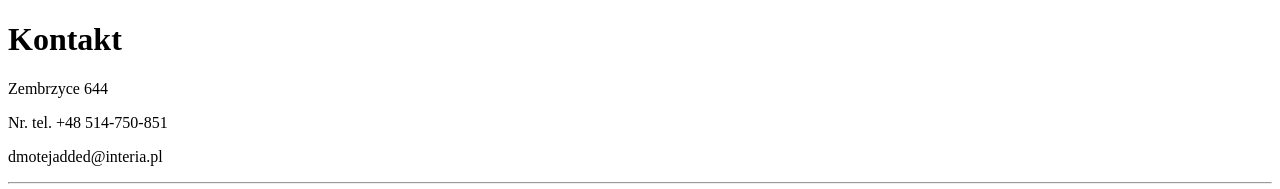
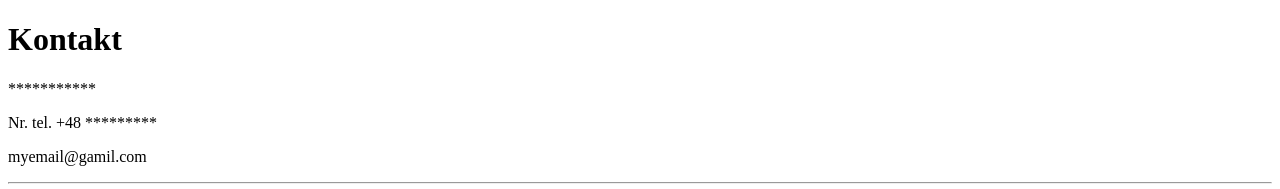
Before and after one commit to Incarn4ti0n/cv, a plain HTML site: page kontakt.html in a window 1280 px wide. Shown: the top 189 px of the page. Drawn offline with Linux system fonts and the light colour scheme.

Commit message:
Update kontakt.html
securing website contents

```diff
--- a/kontakt.html
+++ b/kontakt.html
@@ -6,9 +6,9 @@
 	</head>
 	<body>
 		<h1>Kontakt</h1>
-		<p>Zembrzyce 644</p>
-		<p>Nr. tel. +48 514-750-851</p>
-		<p>dmotejadded@interia.pl</p>
+		<p>***********</p>
+		<p>Nr. tel. +48 *********</p>
+		<p>myemail@gamil.com</p>
     <hr>
 		<form action="mailto:dmotejadded@interia.pl" method="post" enctype="text/plain">
 			<label for="name">Your Name:</label>
```
